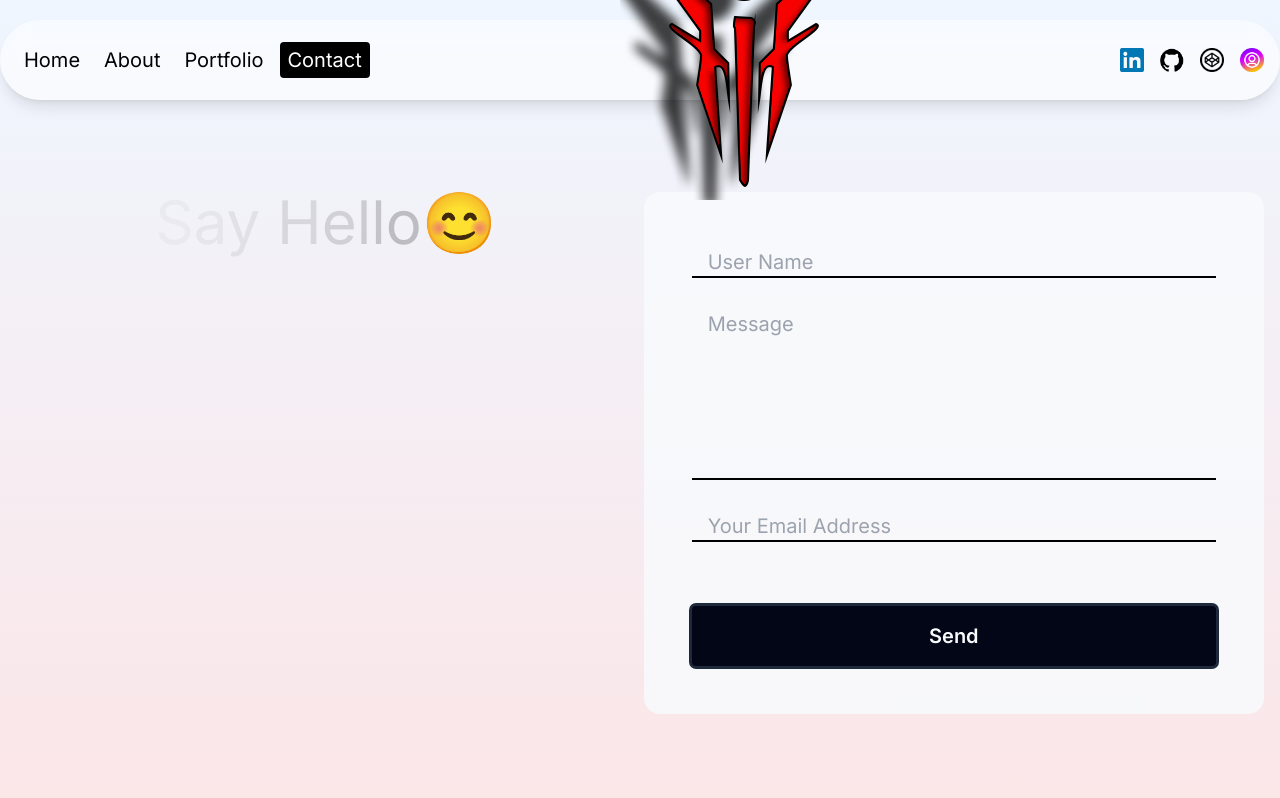
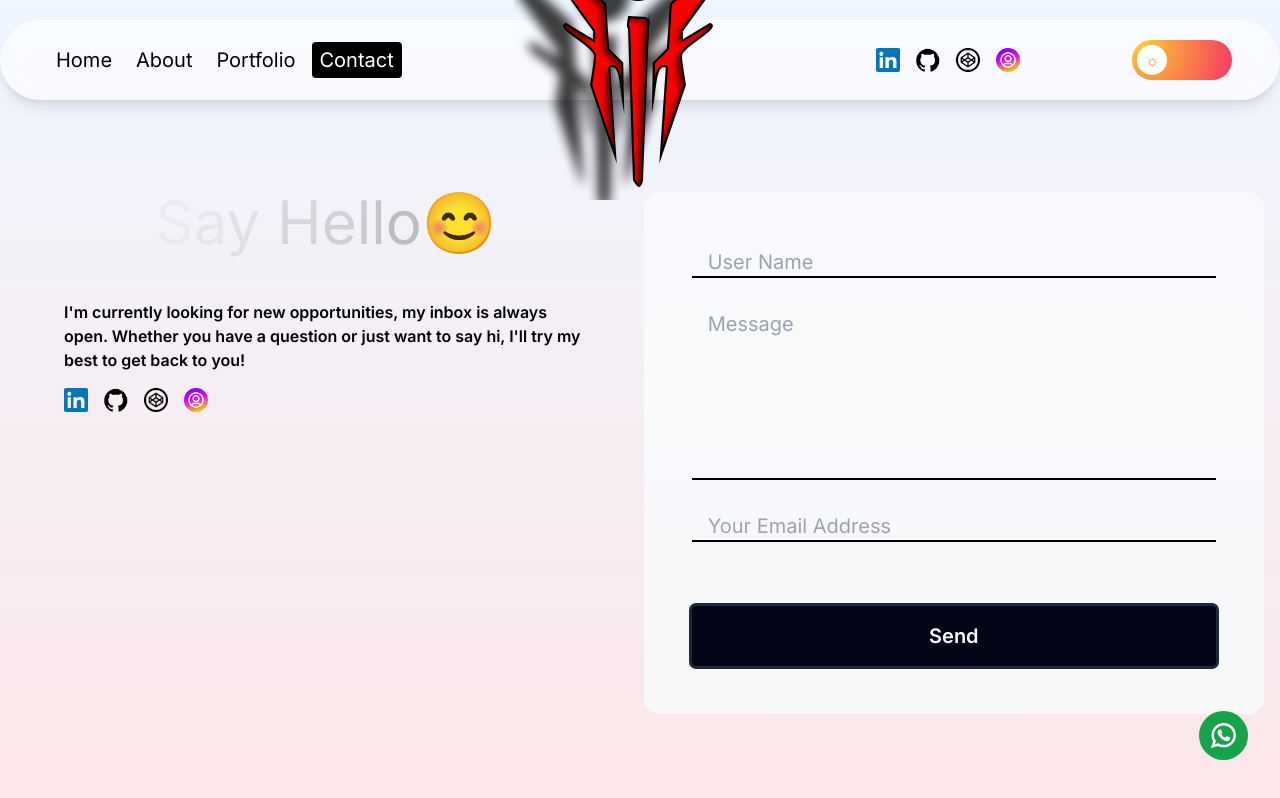
Before and after one commit to Nyctophilus/portfolio-24, a Next.js app: page /contact in a window 1280 px wide. Shown: the top 798 px of the page. Built offline with nearby package versions, Linux system fonts and the light colour scheme.

Commit message:
dark mode toggle. and minor fixes on various sections

```diff
--- a/src/app/about/page.js
+++ b/src/app/about/page.js
@@ -14,7 +14,7 @@ const AboutPage = () => {
       animate={{ y: "0%" }}
       transition={{ duration: 1 }}
     >
-      <div className="h-full overflow-scroll lg:flex">
+      <div className="h-full lg:flex overflow-hidden">
         <div className="px-4 container mx-auto grid">
           {/* BIOGRAPHY */}
           <div className="flex flex-col gap-6 justify-center mt-16">
--- a/src/app/contact/page.js
+++ b/src/app/contact/page.js
@@ -2,6 +2,7 @@
 import { motion } from "framer-motion";
 import { useRef, useState } from "react";
 import emailjs from "@emailjs/browser";
+import Socials from "@/components/socials";
 
 const Contact = () => {
   const [success, setSuccess] = useState(false);
@@ -43,8 +44,8 @@ const Contact = () => {
       transition={{ duration: 1 }}
     >
       <div className="h-full flex flex-col lg:flex-row px-4 gap-12 lg:gap-2 container mx-auto">
-        <div className="h-1/2 lg:h-full lg:w-1/2 flex items-center justify-center text-6xl">
-          <div className="text-center">
+        <div className="h-1/2 lg:h-full lg:w-1/2 flex flex-col gap-12 items-center justify-center">
+          <div className="text-center text-6xl">
             {text.split("").map((letter, index) => (
               <motion.span
                 key={index}
@@ -61,6 +62,14 @@ const Contact = () => {
             ))}
             😊
           </div>
+          <p className="font-semibold px-12">
+            I'm currently looking for new opportunities, my inbox is always
+            open. Whether you have a question or just want to say hi, I'll try
+            my best to get back to you!
+          </p>
+          <span className="self-start ps-12 -mt-8">
+            <Socials />
+          </span>
         </div>
         <form
           onSubmit={sendEmail}
--- a/src/app/globals.css
+++ b/src/app/globals.css
@@ -8,13 +8,29 @@
 
 }
 
-html{
-  scroll-snap-type: y proximity;
+
+::selection {
+  @apply bg-red-200
 }
 
-body.dark{
-  --primary: black;
+::-webkit-scrollbar {
+ @apply w-1
 }
+
+::-webkit-scrollbar-thumb {
+  border: 2px solid var(--background-start-rgb);
+  @apply bg-amber-600 rounded-2xl
+}
+
+::-webkit-scrollbar-track {
+  @apply bg-blue-100 dark:bg-slate-950
+}
+
+html{
+  @apply snap-y snap-proximity
+}
+
+
 
 .btn {
   @apply capitalize px-5 py-2 border ring-1 ring-black dark:invert rounded-xl text-black bg-white hover:bg-black hover:text-white duration-300;
@@ -23,3 +39,48 @@ body.dark{
 .btn-alt {
   @apply capitalize px-5 py-2 ring-1 ring-black dark:invert rounded-xl bg-black  text-white hover:bg-white  hover:text-black duration-300;
 }
+
+
+.dark{
+  --primary: black;
+  background-color: #52527a;
+}
+
+.toggleBtn {
+  height: 40px;
+  width: 100px;
+  background-image: radial-gradient(circle farthest-corner at 10% 20%,
+                    rgba(253,203,50,1) 0%,
+                    rgba(244,56,98,1) 100.2%);
+  border-radius: 25px;
+  display: flex;
+  align-items: center;
+  box-sizing: border-box;
+  padding: 0 5px;
+  cursor: pointer;
+  transition: all .3s;
+}
+.handle {
+  height: 30px;
+  width: 30px;
+  border-radius: 50%;
+  display: grid;
+  align-items: center;
+  justify-items: center;
+  background-color: #fff;
+  overflow: hidden;
+}
+.icon {
+  color: #f88748;
+}
+
+.dark .toggleBtn  {
+  background-color: #52527a;
+  background-image: linear-gradient(109.8deg,
+                    rgba(62,5,116,1) -5.2%,
+                    rgba(41,14,151,1) -5.2%,
+                    rgba(216,68,148,1) 103.3%);
+}
+.dark .icon {
+  color: #501a96;
+}
--- a/src/app/page.js
+++ b/src/app/page.js
@@ -38,6 +38,7 @@ const Homepage = () => {
           <Link
             href="https://drive.google.com/file/d/1fxP5qrmVgm8dNeEaW73W8RZXGP5zSVT0/view"
             className="btn"
+            target="_blank"
           >
             download CV
           </Link>
--- a/src/app/portfolio/page.js
+++ b/src/app/portfolio/page.js
@@ -5,12 +5,17 @@ import { motion } from "framer-motion";
 import Link from "next/link";
 import { projects } from "@/static-data";
 import { useEffect } from "react";
-import { useRouter } from "next/navigation";
+import { useRouter, useSearchParams } from "next/navigation";
 
 const Portfolio = () => {
   const router = useRouter();
+  const params = useSearchParams();
+  const isDark = params.get("isDark");
+
   useEffect(() => {
-    router.replace(`?count=${projects.length}`, { scroll: false });
+    router.replace(`?isDark=${isDark}&count=${projects.length}`, {
+      scroll: false,
+    });
   }, [router]);
 
   return (
--- a/src/components/navbar.js
+++ b/src/components/navbar.js
@@ -7,6 +7,8 @@ import { links } from "@/static-data";
 import { useState } from "react";
 import NavLink from "./navLink";
 import { motion } from "framer-motion";
+import Socials from "./socials";
+import Switch from "./switch";
 
 const Navbar = () => {
   const [open, setOpen] = useState(false);
@@ -43,7 +45,7 @@ const Navbar = () => {
   const MotionLink = motion(Link);
 
   return (
-    <nav className="h-20 flex items-center justify-between container mx-auto px-4 sticky top-5 z-20 bg-white dark:bg-black backdrop-blur-md dark:bg-opacity-5 bg-opacity-50 shadow-lg rounded-full">
+    <nav className="h-20 flex items-center justify-between container mx-auto px-12 sticky top-5 z-20 bg-white dark:bg-black backdrop-blur-md dark:bg-opacity-5 bg-opacity-50 shadow-lg rounded-full">
       {/* page links */}
       <div className="hidden md:flex gap-2 text-xl">
         {links.map(({ url, title }) => (
@@ -57,7 +59,7 @@ const Navbar = () => {
           <Image
             src={logo}
             alt="mohammed fayad logo"
-            width={50}
+            width={40}
             height={30}
             style={{ width: "auto" }}
           />
@@ -65,45 +67,7 @@ const Navbar = () => {
       </div>
 
       {/* socials */}
-      <div className="hidden md:flex gap-4">
-        <Link href="https://www.linkedin.com/in/MuhammedFayad" target="_blank">
-          <Image
-            src="/linkedin.png"
-            alt="linkedin logo"
-            height={24}
-            width={24}
-          />
-        </Link>
-        <Link href="https://github.com/Nyctophilus" target="_blank">
-          <Image
-            src="/github.png"
-            alt="github logo"
-            height={24}
-            width={24}
-            className="dark:invert"
-          />
-        </Link>
-        <Link href="https://codepen.io/nyctophilus" target="_blank">
-          <Image
-            src="/codepen.png"
-            alt="copepen logo"
-            className="dark:invert"
-            height={24}
-            width={24}
-          />
-        </Link>
-        <Link
-          href="https://www.instagram.com/muhammed_yuossry/"
-          target="_blank"
-        >
-          <Image
-            src="/instagram.png"
-            alt="instagram logo"
-            height={24}
-            width={24}
-          />
-        </Link>
-      </div>
+      <Socials />
 
       {/* menu */}
       <div className="md:hidden">
@@ -148,6 +112,8 @@ const Navbar = () => {
           </motion.div>
         )}
       </div>
+
+      <Switch />
     </nav>
   );
 };
--- /dev/null
+++ b/src/components/socials.js
@@ -0,0 +1,39 @@
+import Image from "next/image";
+import Link from "next/link";
+
+const Socials = () => {
+  return (
+    <div className="hidden md:flex gap-4">
+      <Link href="https://www.linkedin.com/in/MuhammedFayad" target="_blank">
+        <Image src="/linkedin.png" alt="linkedin logo" height={24} width={24} />
+      </Link>
+      <Link href="https://github.com/Nyctophilus" target="_blank">
+        <Image
+          src="/github.png"
+          alt="github logo"
+          height={24}
+          width={24}
+          className="dark:invert"
+        />
+      </Link>
+      <Link href="https://codepen.io/nyctophilus" target="_blank">
+        <Image
+          src="/codepen.png"
+          alt="copepen logo"
+          className="dark:invert"
+          height={24}
+          width={24}
+        />
+      </Link>
+      <Link href="https://www.instagram.com/muhammed_yuossry/" target="_blank">
+        <Image
+          src="/instagram.png"
+          alt="instagram logo"
+          height={24}
+          width={24}
+        />
+      </Link>
+    </div>
+  );
+};
+export default Socials;
--- /dev/null
+++ b/src/components/switch.js
@@ -0,0 +1,52 @@
+"use client";
+
+import { motion, AnimatePresence } from "framer-motion";
+import { useRouter, useSearchParams } from "next/navigation";
+import { useEffect } from "react";
+
+const Switch = () => {
+  const router = useRouter();
+  const params = useSearchParams();
+  const isDark = params.get("isDark");
+
+  useEffect(() => {
+    const store = localStorage.getItem("isDark");
+    store && router.push(`?isDark=${store}`);
+    isDark === "true"
+      ? document.body.classList.add("dark")
+      : document.body.classList.remove("dark");
+  }, []);
+
+  isDark === "true"
+    ? document.body.classList.add("dark")
+    : document.body.classList.remove("dark");
+
+  return (
+    <button
+      className="toggleBtn"
+      data-darkmode={isDark === "true"}
+      style={{ justifyContent: isDark === "true" ? "flex-end" : "flex-start" }}
+      onClick={() => {
+        router.push(`?isDark=${isDark === "true" ? false : true}`);
+        localStorage.setItem("isDark", isDark === "true" ? false : true);
+      }}
+    >
+      <motion.div layout className="handle">
+        <AnimatePresence mode="wait" initial={false}>
+          <motion.i
+            className="icon"
+            key={isDark === "true" ? "moon" : "sun"}
+            initial={{ y: -30, opacity: 0 }}
+            animate={{ y: 0, opacity: 1 }}
+            exit={{ y: 30, opacity: 0 }}
+            transition={{ duration: 0.2 }}
+          >
+            {isDark === "true" ? <>&#127769;</> : <>&#9788;</>}
+          </motion.i>
+        </AnimatePresence>
+      </motion.div>
+    </button>
+  );
+};
+
+export default Switch;
--- a/src/components/transitionProvider.js
+++ b/src/components/transitionProvider.js
@@ -4,6 +4,9 @@ import { AnimatePresence, motion } from "framer-motion";
 import Navbar from "./navbar";
 import { usePathname } from "next/navigation";
 import { useEffect, useState } from "react";
+import Link from "next/link";
+import Image from "next/image";
+import whatsapp from "/public/whatsapp.svg";
 
 const TransitionProvider = ({ children }) => {
   const pathname = usePathname();
@@ -20,6 +23,7 @@ const TransitionProvider = ({ children }) => {
   }, [pathname]);
 
   return (
+    <>
       <AnimatePresence mode="wait">
         <div
           key={pathname}
@@ -54,6 +58,15 @@ const TransitionProvider = ({ children }) => {
           <main className="min-h-[100dvh]">{children}</main>
         </div>
       </AnimatePresence>
+      <Link
+        href="https://wa.link/syyevq"
+        target="_blank"
+        title="Contact Me"
+        className="fixed z-90 bottom-10 right-8 bg-green-600 p-3 rounded-full drop-shadow-3xl grid place-items-center text-white text-4xl hover:bg-green-700 hover:scale-90 duration-500"
+      >
+        <Image src={whatsapp} alt="WhatsApp Button" width={25} height={25} />
+      </Link>
+    </>
   );
 };
 export default TransitionProvider;
```
Also changed, not shown: public/whatsapp.svg (added), src/components/footer.js (added). Lines whose indentation alone changed are shown as unchanged.
